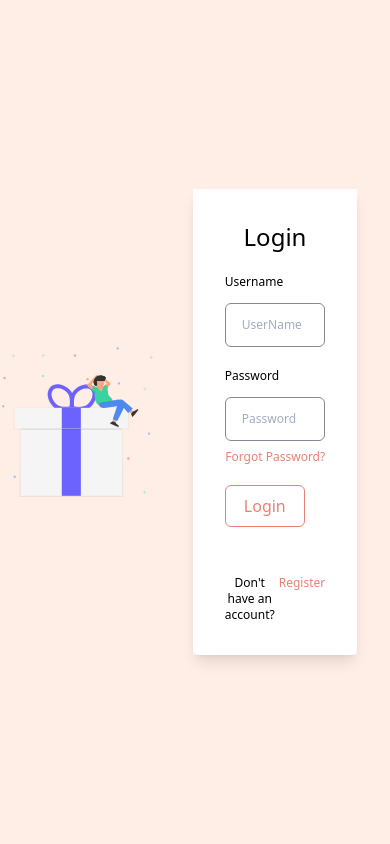
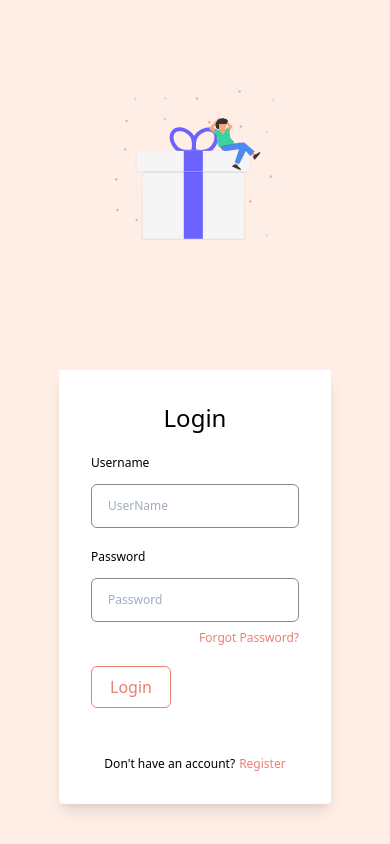
Before and after one commit to pranaybinju/kip-perk-front-end, a React (Create React App) app: page /login in a window 390 px wide. Built offline with nearby package versions, Linux system fonts and the light colour scheme.

Commit message:
fixing responsiveness

```diff
--- a/src/components/TabComponent/index.tsx
+++ b/src/components/TabComponent/index.tsx
@@ -28,7 +28,10 @@ export const TabHeader = (props: any) => {
       role="tablist"
     >
       {React.Children.map(props.children, (child, index) => (
-        <li key={index} className="-mb-px mr-2 last:mr-0 flex-auto text-center">
+        <li
+          key={index}
+          className="mb-2 mr-2 last:mr-0 flex-50 md:flex-auto w-full md:w-auto text-center"
+        >
           <a
             className={
               "text-xs font-bold uppercase px-5 py-3 shadow-lg rounded block leading-normal " +
--- a/src/screens/Login.tsx
+++ b/src/screens/Login.tsx
@@ -38,13 +38,13 @@ function Login() {
   );
 
   return (
-    <Container className="text-black h-full flex justify-center items-center">
+    <Container className="text-black h-full flex md:flex-row flex-col justify-center items-center">
       <Image
         alt="login-img"
-        className="h-80 w-40 flex-1 object-contain"
+        className="h-40 md:h-80 w-40 flex-1 object-contain"
         src={Gift}
       />
-      <Container className="m-10 flex-1 bg-white">
+      <Container className="m-10 md:flex-1 bg-white">
         <Container className="py-8 px-8 rounded-md shadow-lg">
           <Heading className="font-medium text-2xl text-center">Login</Heading>
 
--- a/tailwind.config.js
+++ b/tailwind.config.js
@@ -99,6 +99,10 @@ module.exports = {
         DEFAULT: "1rem",
         lg: "1.2rem",
       },
+      flex: {
+        25: "22%",
+        50: "43%",
+      },
     },
   },
   variants: {
```
